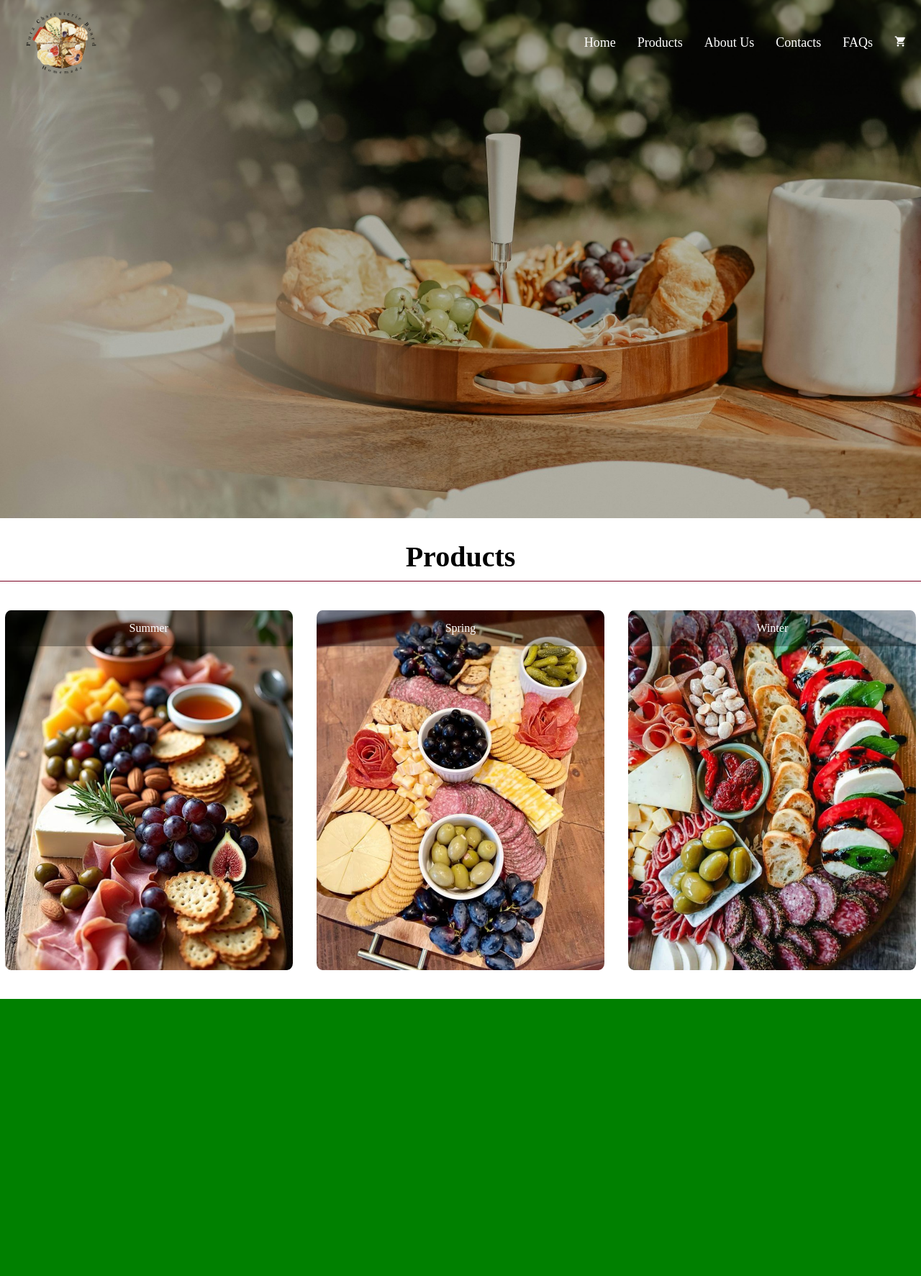
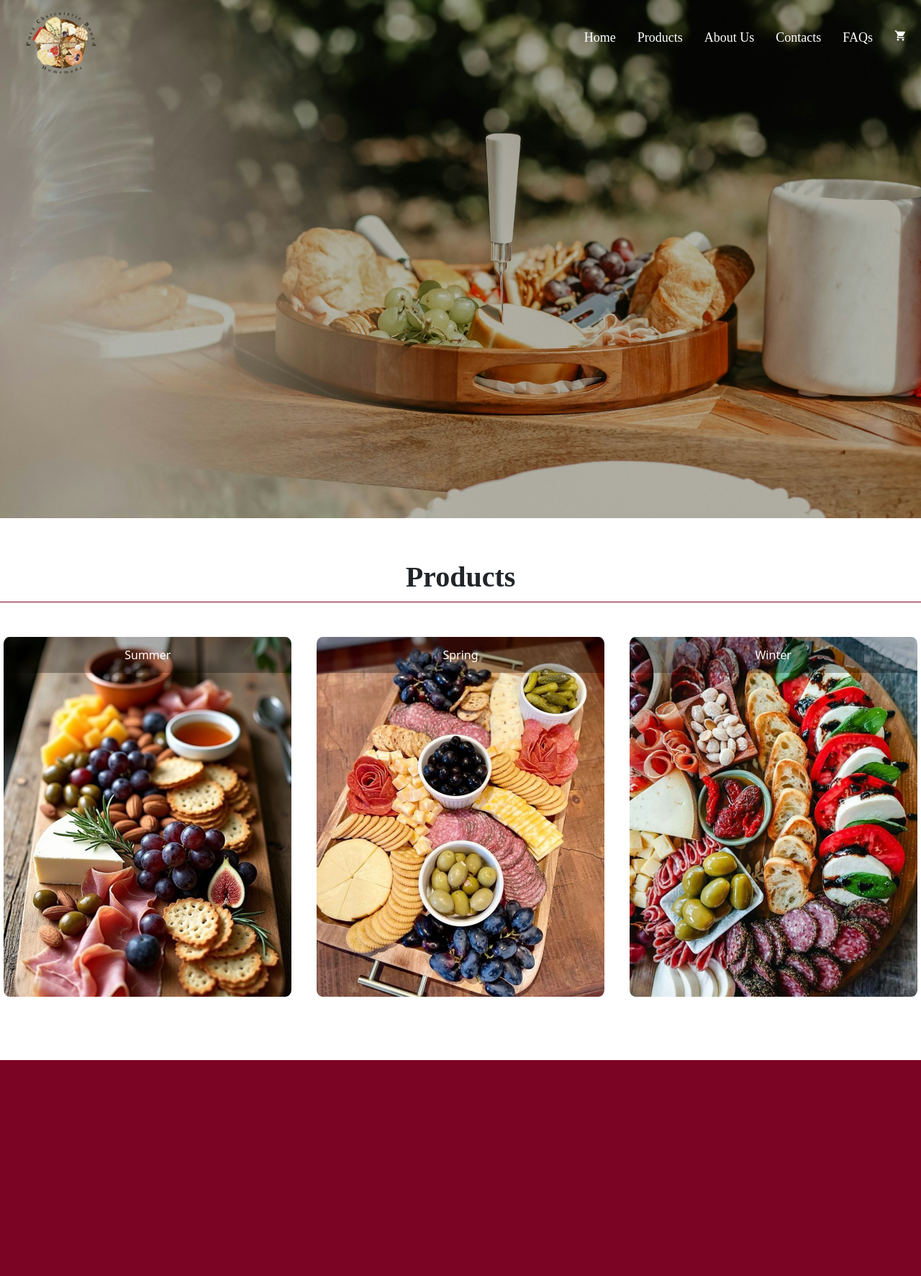
Before and after one commit to Banshe666/Final_Project_Lunch, a Django app: page / in a window 1280 px wide. Shown: the whole page at 72% size. Before the commit the page ends 1388 px from the top, so only its background shows below. Run offline with Django 5.2, Linux system fonts and the light colour scheme.

Commit message:
new updates bootstrap

```diff
--- a/main_webapp/static/css/style.css
+++ b/main_webapp/static/css/style.css
@@ -131,28 +131,17 @@ header.scrolled .nav_class ul li a:hover{
 
 }
 
-.about_us_div {
-  box-sizing: border-box;
-  width: 100vw;
+#about_us_div {
+  padding: 20px;
+  background-color: #7B0323;
   height: 300px;
-  background-color: green;
-  margin: 0;
-  padding: 0;
 }
-.about_us_div * {
-  margin: 0;
-  padding: 0;
-}
+
 
 @media (max-width: 1024px) and (min-width: 768px) {
   .main_picture {
     height: 500px;
     background-size: cover;
-  }
-  .products {
-    grid-template-columns: repeat(auto-fit, minmax(150px, 1fr));
-    gap: 10px;
-    padding: 0 10px;
   }
 }
 
@@ -172,16 +161,6 @@ header.scrolled .nav_class ul li a:hover{
     display: none;
   }
 
-  .products {
-    grid-template-columns: 1fr;
-    gap: 10px;
-    padding: 10px;
-  }
-  .products_items {
-    width: 100%;
-    min-height: 200px;
-    margin: 20px 0;
-  }
   .btn-flotante {
     display: block !important;
     position: fixed;
@@ -198,32 +177,49 @@ header.scrolled .nav_class ul li a:hover{
   }
 }
 
+@media (max-width: 768px) {
+  .products_items {
+    max-width: 90%;
+    margin: 20px auto;
+  }
+}
+
+@media (min-width: 768px) and (max-width: 1024px) {
+  .products_items {
+    max-width: 90%;
+    margin: 20px auto;
+  }
+}
+
+
 .products_items {
   position: relative;
-  background-size: cover;
-  background-position: center;
+  width: 100%;
+  max-width: 400px;
+  aspect-ratio: 4 / 5;
+  margin: 40px auto;
+  overflow: hidden;
 }
 
-.products_items:nth-child(1) {
-  perspective: 1000px;
-  width: 400px;
-  height: 500px;
-}
-
-.products_items:nth-child(1) .flip-card-inner {
-  position: relative;
+.products_items .flip-card-inner {
+  position: absolute;
+  top: 0;
+  left: 0;
   width: 100%;
   height: 100%;
   transition: transform 0.8s;
+  -webkit-transition: -webkit-transform 0.8s;
   transform-style: preserve-3d;
+  -webkit-transform-style: preserve-3d;
 }
 
-.products_items:nth-child(1):hover .flip-card-inner {
+.products_items:hover .flip-card-inner {
   transform: rotateY(180deg);
+  -webkit-transform: rotateY(180deg);
 }
 
-.products_items:nth-child(1) .flip-card-front,
-.products_items:nth-child(1) .flip-card-back {
+.flip-card-front,
+.flip-card-back {
   position: absolute;
   width: 100%;
   height: 100%;
@@ -232,13 +228,14 @@ header.scrolled .nav_class ul li a:hover{
   overflow: hidden;
 }
 
-.products_items:nth-child(1) .flip-card-front {
+
+.summer .flip-card-front {
   background-image: url('../img/asd.jpeg');
   background-size: cover;
   background-position: center;
 }
 
-.products_items:nth-child(1) .flip-card-front::after {
+.summer .flip-card-front::after {
   content: "Summer";
   position: absolute;
   top: 0;
@@ -252,7 +249,7 @@ header.scrolled .nav_class ul li a:hover{
   justify-content: center;
 }
 
-.products_items:nth-child(1) .flip-card-back {
+.summer .flip-card-back {
   background: white;
   transform: rotateY(180deg);
   display: flex;
@@ -262,82 +259,21 @@ header.scrolled .nav_class ul li a:hover{
   padding: 20px;
 }
 
-.products_items:nth-child(1) .flip-card-back .flip-card-back-photo{
+.summer .flip-card-back .flip-card-back-photo {
   background-image: url('../img/asd.jpeg');
+  background-size: cover;
+  background-position: center;
   width: 100%;
   height: 300px;
-  background-size: cover;
-  background-position: center;
-
 }
 
-.products_items:nth-child(1) .flip-card-back-elements{
-  display: flex;
-  flex-direction: column;
-  width: 100%;
-}
-
-.products_items:nth-child(1) .flip-card-back-buttons {
-  width: 100%;
-  height: 60px;
-  display: flex;
-  justify-content: center;
-  align-items: center;
-  gap: 40px;
-}
-
-.products_items:nth-child(1) .flip-card-back-buttons .material-icons {
-  color: #7B0323;
-  font-size: 40px !important;
-  margin-top: 10px;
-}
-
-.products_items:nth-child(1) .flip-card-back-buttons .material-icons:hover{
-  color: #3C4C24;
-}
-
-.products_items:nth-child(1) .flip-card-back-name,
-.flip-card-back-item-price {
-  width: 100%;
-  text-align: left;
-  margin-left: 10px;
-}
-
-.products_items:nth-child(2) {
-  perspective: 1000px;
-  width: 400px;
-  height: 500px;
-}
-
-.products_items:nth-child(2) .flip-card-inner {
-  position: relative;
-  width: 100%;
-  height: 100%;
-  transition: transform 0.8s;
-  transform-style: preserve-3d;
-}
-
-.products_items:nth-child(2):hover .flip-card-inner {
-  transform: rotateY(180deg);
-}
-
-.products_items:nth-child(2) .flip-card-front,
-.products_items:nth-child(2) .flip-card-back {
-  position: absolute;
-  width: 100%;
-  height: 100%;
-  backface-visibility: hidden;
-  border-radius: 2%;
-  overflow: hidden;
-}
-
-.products_items:nth-child(2) .flip-card-front {
+.spring .flip-card-front {
   background-image: url('../img/asd3.jpeg');
   background-size: cover;
   background-position: center;
 }
 
-.products_items:nth-child(2) .flip-card-front::after {
+.spring .flip-card-front::after {
   content: "Spring";
   position: absolute;
   top: 0;
@@ -351,7 +287,7 @@ header.scrolled .nav_class ul li a:hover{
   justify-content: center;
 }
 
-.products_items:nth-child(2) .flip-card-back {
+.spring .flip-card-back {
   background: white;
   transform: rotateY(180deg);
   display: flex;
@@ -361,82 +297,22 @@ header.scrolled .nav_class ul li a:hover{
   padding: 20px;
 }
 
-.products_items:nth-child(2) .flip-card-back .flip-card-back-photo{
+.spring .flip-card-back .flip-card-back-photo {
   background-image: url('../img/asd3.jpeg');
+  background-size: cover;
+  background-position: center;
   width: 100%;
   height: 300px;
-  background-size: cover;
-  background-position: center;
-
 }
 
-.products_items:nth-child(2) .flip-card-back-elements{
-  display: flex;
-  flex-direction: column;
-  width: 100%;
-}
 
-.products_items:nth-child(2) .flip-card-back-buttons {
-  width: 100%;
-  height: 60px;
-  display: flex;
-  justify-content: center;
-  align-items: center;
-  gap: 40px;
-}
-
-.products_items:nth-child(2) .flip-card-back-buttons .material-icons {
-  color: #7B0323;
-  font-size: 40px !important;
-  margin-top: 10px;
-}
-
-.products_items:nth-child(2) .flip-card-back-buttons .material-icons:hover{
-  color: #3C4C24;
-}
-
-.products_items:nth-child(2) .flip-card-back-name,
-.flip-card-back-item-price {
-  width: 100%;
-  text-align: left;
-  margin-left: 10px;
-}
-
-.products_items:nth-child(3) {
-  perspective: 1000px;
-  width: 400px;
-  height: 500px;
-}
-
-.products_items:nth-child(3) .flip-card-inner {
-  position: relative;
-  width: 100%;
-  height: 100%;
-  transition: transform 0.8s;
-  transform-style: preserve-3d;
-}
-
-.products_items:nth-child(3):hover .flip-card-inner {
-  transform: rotateY(180deg);
-}
-
-.products_items:nth-child(3) .flip-card-front,
-.products_items:nth-child(3) .flip-card-back {
-  position: absolute;
-  width: 100%;
-  height: 100%;
-  backface-visibility: hidden;
-  border-radius: 2%;
-  overflow: hidden;
-}
-
-.products_items:nth-child(3) .flip-card-front {
+.winter .flip-card-front {
   background-image: url('../img/asd1.jpeg');
   background-size: cover;
   background-position: center;
 }
 
-.products_items:nth-child(3) .flip-card-front::after {
+.winter .flip-card-front::after {
   content: "Winter";
   position: absolute;
   top: 0;
@@ -450,7 +326,7 @@ header.scrolled .nav_class ul li a:hover{
   justify-content: center;
 }
 
-.products_items:nth-child(3) .flip-card-back {
+.winter .flip-card-back {
   background: white;
   transform: rotateY(180deg);
   display: flex;
@@ -460,22 +336,22 @@ header.scrolled .nav_class ul li a:hover{
   padding: 20px;
 }
 
-.products_items:nth-child(3) .flip-card-back .flip-card-back-photo{
+.winter .flip-card-back .flip-card-back-photo {
   background-image: url('../img/asd1.jpeg');
+  background-size: cover;
+  background-position: center;
   width: 100%;
   height: 300px;
-  background-size: cover;
-  background-position: center;
-
 }
 
-.products_items:nth-child(3) .flip-card-back-elements{
+
+.flip-card-back .flip-card-back-elements {
   display: flex;
   flex-direction: column;
   width: 100%;
 }
 
-.products_items:nth-child(3) .flip-card-back-buttons {
+.flip-card-back .flip-card-back-buttons {
   width: 100%;
   height: 60px;
   display: flex;
@@ -484,18 +360,18 @@ header.scrolled .nav_class ul li a:hover{
   gap: 40px;
 }
 
-.products_items:nth-child(3) .flip-card-back-buttons .material-icons {
+.flip-card-back .flip-card-back-buttons .material-icons {
   color: #7B0323;
   font-size: 40px !important;
-  margin: 0;
+  margin-top: 10px;
 }
 
-.products_items:nth-child(3) .flip-card-back-buttons .material-icons:hover{
+.flip-card-back .flip-card-back-buttons .material-icons:hover {
   color: #3C4C24;
 }
 
-.products_items:nth-child(3) .flip-card-back-name,
-.products_items:nth-child(3) .flip-card-back-item-price {
+.flip-card-back .flip-card-back-name,
+.flip-card-back .flip-card-back-item-price {
   width: 100%;
   text-align: left;
   margin-left: 10px;
--- a/main_webapp/templates/main_webapp/index.html
+++ b/main_webapp/templates/main_webapp/index.html
@@ -8,6 +8,7 @@
     <title>Pura Charcuterie Board</title>
     <link rel="stylesheet" href="{% static 'css/style.css'%}">
     <link rel="stylesheet" href="https://fonts.googleapis.com/icon?family=Material+Icons">
+    <link href="https://cdn.jsdelivr.net/npm/bootstrap@5.3.3/dist/css/bootstrap.min.css" rel="stylesheet">
   </head>
   <body>
     <header>
@@ -25,65 +26,73 @@
     </header>
     <main>
      <div class="main_picture"></div>
-      <div class = 'product_name'>Products</div>
-      <div class="products" id="products">
-        <div class="products_items">
+      <!-- Sección de Productos (parcial) -->
+     <section class="container-fluid px-0 my-5">
+      <h2 class="product_name">Products</h2>
+      <div class="row" id="products">
+        <div class="col-md-4 col-sm-6">
+      <div class="products_items summer">
         <div class="flip-card-inner">
           <div class="flip-card-front">
           </div>
           <div class="flip-card-back">
-              <div class = 'flip-card-back-photo'></div>
-              <div class = 'flip-card-back-elements'>
-                <div class = 'flip-card-back-buttons'>
+            <div class="flip-card-back-photo"></div>
+            <div class="flip-card-back-elements">
+              <div class="flip-card-back-buttons">
                 <a href=""><i class="material-icons">info</i></a>
                 <a href=""><i class="material-icons">shopping_basket</i></a>
               </div>
-                <div class = 'flip-card-back-name'>
+              <div class="flip-card-back-name">
                 <h3>Summer Charcuterie Board</h3>
               </div>
-                <div class = 'flip-card-back-item-price'>
+              <div class="flip-card-back-item-price">
                 <p>Price: $60</p>
               </div>
             </div>
           </div>
         </div>
       </div>
-        <div class="products_items">
+        </div>
+        <div class="col-md-4 col-sm-6">
+      <div class="products_items spring">
         <div class="flip-card-inner">
           <div class="flip-card-front">
           </div>
           <div class="flip-card-back">
-              <div class = 'flip-card-back-photo'></div>
-              <div class = 'flip-card-back-elements'>
-                <div class = 'flip-card-back-buttons'>
+            <div class="flip-card-back-photo"></div>
+            <div class="flip-card-back-elements">
+              <div class="flip-card-back-buttons">
                 <a href=""><i class="material-icons">info</i></a>
                 <a href=""><i class="material-icons">shopping_basket</i></a>
               </div>
-                <div class = 'flip-card-back-name'>
+              <div class="flip-card-back-name">
                 <h3>Spring Charcuterie Board</h3>
               </div>
-                <div class = 'flip-card-back-item-price'>
+              <div class="flip-card-back-item-price">
                 <p>Price: $90</p>
               </div>
             </div>
           </div>
         </div>
       </div>
-        <div class="products_items">
+        </div>
+        <div class="col-md-4 col-sm-6">
+      <div class="products_items winter">
         <div class="flip-card-inner">
           <div class="flip-card-front">
+            <!-- Imagen de fondo para el producto 3 -->
           </div>
           <div class="flip-card-back">
-              <div class = 'flip-card-back-photo'></div>
-              <div class = 'flip-card-back-elements'>
-                <div class = 'flip-card-back-buttons'>
+            <div class="flip-card-back-photo"></div>
+            <div class="flip-card-back-elements">
+              <div class="flip-card-back-buttons">
                 <a href=""><i class="material-icons">info</i></a>
                 <a href=""><i class="material-icons">shopping_basket</i></a>
               </div>
-                <div class = 'flip-card-back-name'>
+              <div class="flip-card-back-name">
                 <h3>Winter Charcuterie Board</h3>
               </div>
-                <div class = 'flip-card-back-item-price'>
+              <div class="flip-card-back-item-price">
                 <p>Price: $120</p>
               </div>
             </div>
@@ -91,10 +100,20 @@
         </div>
       </div>
       </div>
-      <div class = 'about_us_div' id= "about_us_div">
-        <div class = 'about_us_div_picture'></div>
-        <div class = 'about_us_div_description'></div>
       </div>
+      </section>
+      <section id="about_us_div" class="container-fluid py-5">
+        <div class="row align-items-center">
+          <div class="col-md-6">
+            <div class="about_us_div_picture">
+            </div>
+          </div>
+          <div class="col-md-6">
+            <div class="about_us_div_description">
+            </div>
+          </div>
+        </div>
+      </section>
       <button class='btn-flotante material-icons'>shopping_cart</button>
     </main>
     <script src="{% static 'script/script_scroll.js' %}" defer></script>
```
Lines whose indentation alone changed are shown as unchanged.
